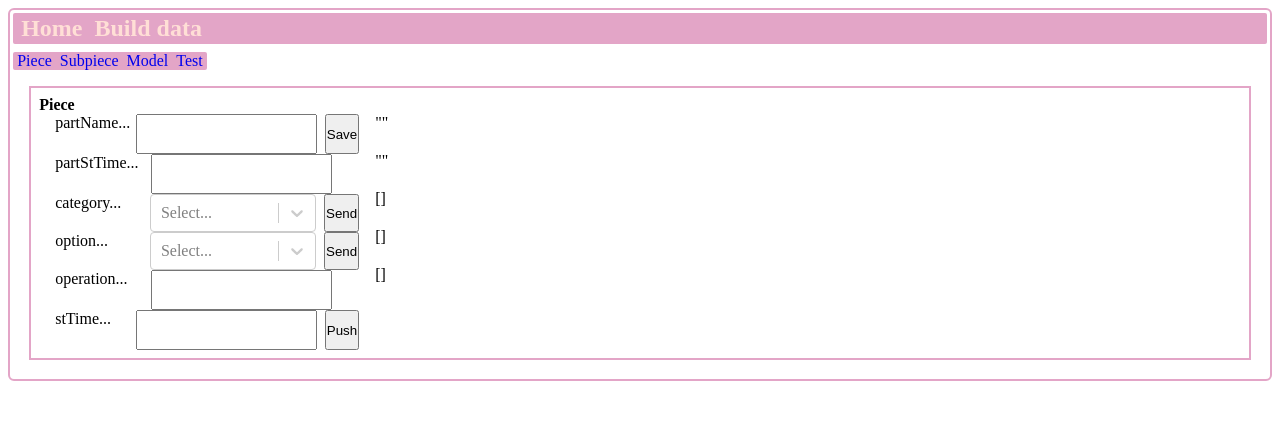
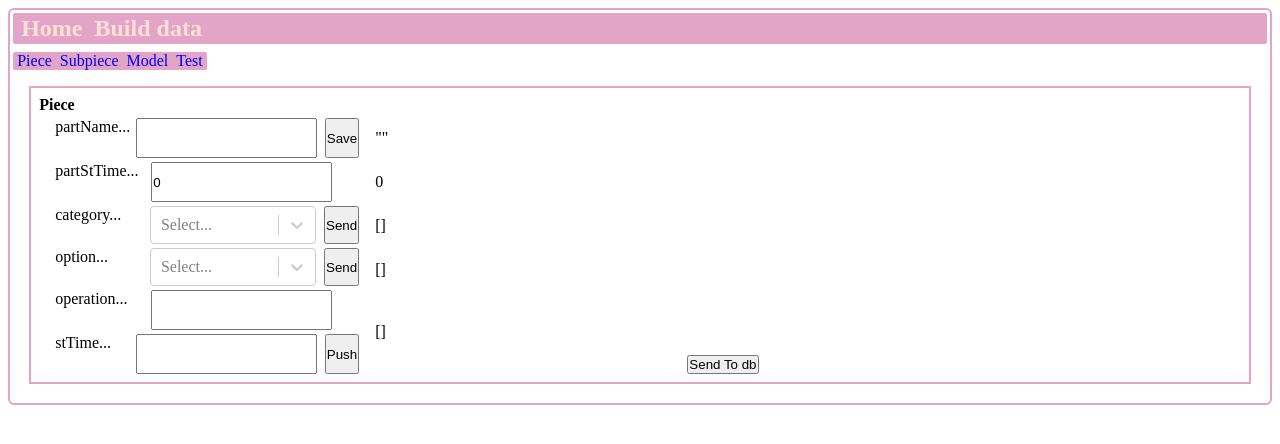
Before and after one commit to Saydva/Production-app, a React (Vite) app in the folder client/: page /buildData/piece in a window 1280 px wide. Shown: the top 444 px of the page. Built offline with nearby package versions, Linux system fonts and the light colour scheme.

Commit message:
finaly building data is finished

```diff
--- a/client/src/components/build_components/buildDataComponents/ArrayControl.jsx
+++ b/client/src/components/build_components/buildDataComponents/ArrayControl.jsx
@@ -15,7 +15,6 @@ function ReactSelectArray(props) {
   const handleSend = () => {
     if (userChoice.length != 0) {
       sendData(userChoice, name);
-      console.log(userChoice);
     }
   };
 
--- a/client/src/components/build_components/buildDataComponents/TextControl.jsx
+++ b/client/src/components/build_components/buildDataComponents/TextControl.jsx
@@ -3,17 +3,8 @@ import React, { useState } from "react";
 function ReactSelectText(props) {
   const name = props.name;
   const sendData = props.handleData;
-
-  // if (name == "partStTime") {
-  //   let element = (document.querySelector(`button#partStTime`).style = {
-  //     display: "none",
-  //   });
-  // element.setAttribute(
-  //   "style",
-  //   "color:rgb(50,150,200); background-color:#e1f0fe;"
-  // );
-  // }
-  // sendData(e.target.value, name);
+  const num = props.num;
+  const settingFromParent = props.settingFromParent;
 
   let [text] = useState("");
 
@@ -38,6 +29,8 @@ function ReactSelectText(props) {
           id={name}
           className="myInput"
           onChange={handleText}
+          value={num}
+          readOnly={settingFromParent}
         />
         {name != "partStTime" ? (
           <button onClick={send} id={name}>
--- /dev/null
+++ b/client/src/components/build_components/exeternelFunctions.js
@@ -0,0 +1,30 @@
+const standartTimeCalc = function (obj) {
+  let arr = [];
+
+  function iterateObject(obj, arr) {
+    for (let key in obj) {
+      if (typeof obj[key] === "object" && obj[key] !== null) {
+        iterateObject(obj[key], arr);
+      } else {
+        if (key == "time") {
+          arr.push(obj[key]);
+        }
+      }
+    }
+  }
+
+  iterateObject(obj, arr);
+  const countStTime = (arr) => {
+    let n = 0;
+    for (let e of arr) {
+      n = n + e;
+    }
+    return n;
+  };
+  // console.log(arr);
+  // console.log(countStTime(arr));
+  return countStTime(arr);
+  // console.log(obj);
+};
+
+export default standartTimeCalc;
--- a/client/src/components/css/input.css
+++ b/client/src/components/css/input.css
@@ -12,12 +12,19 @@
   display: flex;
   flex-direction: column;
 }
+
+.result {
+  max-width: 20rem;
+  min-width: 20rem;
+}
+
 .myInput {
   height: 36px;
 }
 
 .row {
   display: flex;
+  margin-top: 0.25rem;
 }
 label {
   margin-left: 1rem;
@@ -32,10 +39,21 @@ button {
 
 li {
   margin-left: 1rem;
-  height: 38px;
+  height: 40px;
   list-style-type: none;
+  align-content: center;
+  margin-top: 0.25rem;
+  overflow: hidden;
 }
 
 li:last-child {
   height: 76px;
 }
+
+a {
+  text-decoration: none;
+}
+
+.dataButton {
+  align-self: flex-end;
+}
--- a/client/src/components/inputData.jsx
+++ b/client/src/components/inputData.jsx
@@ -4,6 +4,7 @@ import ReactSelectArray from "./build_components/buildDataComponents/ArrayContro
 import ReactSelectText from "./build_components/buildDataComponents/TextControl";
 import ReactSelectOperation from "./build_components/buildDataComponents/OperationControl";
 import "./css/input.css";
+import standartTimeCalc from "./build_components/exeternelFunctions";
 
 function InputData(props) {
   const property = props.property;
@@ -12,13 +13,15 @@ function InputData(props) {
 
   const [obj, setObj] = useState({
     partName: "",
-    partStTime: "",
+    partStTime: 0,
     piecec: [],
     subpiecec: [],
     category: [],
     option: [],
     operations: [],
   });
+
+  // function to calculate stTime
 
   // handle inputs data
 
@@ -34,7 +37,10 @@ function InputData(props) {
   const handleDataOperations = (childData, name) => {
     obj[name].push(childData);
     if (childData) {
-      setObj({ ...obj });
+      const set = standartTimeCalc(obj);
+      console.log(set);
+      setObj({ ...obj, partStTime: set });
+      console.log(set);
     }
   };
 
@@ -45,6 +51,13 @@ function InputData(props) {
     if (childData) {
       setObj({ ...obj });
     }
+  };
+
+  // handle data to database
+
+  const handleDb = (e) => {
+    e.preventDefault();
+    console.log("sendet", obj);
   };
 
   // first remove falsy(unused) keys from obj
@@ -100,7 +113,49 @@ function InputData(props) {
             name={Object.keys(obj)[0]}
             handleData={handleDataFromText}
           />
-          <ReactSelectText name={Object.keys(obj)[1]} />
+          <ReactSelectText
+            name={Object.keys(obj)[1]}
+            num={Object.values(obj)[1]}
+            settingFromParent={true}
+          />
+          <ReactSelectArray
+            name={Object.keys(obj)[2]}
+            handleData={handleDataSelect}
+          />
+          <ReactSelectArray
+            name={Object.keys(obj)[3]}
+            handleData={handleDataSelect}
+          />
+          <ReactSelectOperation
+            name1={"operation"}
+            name2={"stTime"}
+            name={Object.keys(obj)[4]}
+            handleData={handleDataOperations}
+          />
+        </div>
+        <div className="result">
+          <p>{list}</p>
+        </div>
+        <button className="dataButton" onClick={handleDb}>
+          Send To db
+        </button>
+      </div>
+    );
+  };
+
+  const SubPieceElemet = () => {
+    return (
+      <div className="buildPage">
+        <div className="input">
+          <ReactSelectText
+            name={Object.keys(obj)[0]}
+            handleData={handleDataFromText}
+          />
+          <ReactSelectText
+            name={Object.keys(obj)[1]}
+            num={Object.values(obj)[1]}
+            settingFromParent={true}
+          />
           <ReactSelectArray
             name={Object.keys(obj)[2]}
             handleData={handleDataSelect}
@@ -123,27 +178,6 @@ function InputData(props) {
     );
   };
 
-  const SubPieceElemet = () => {
-    return (
-      <div className="buildPage">
-        <div className="input">
-          <ReactSelectText
-            name={Object.keys(obj)[0]}
-            handleData={handleDataFromText}
-          />
-          <ReactSelectText
-            name={Object.keys(obj)[1]}
-            handleData={handleDataFromText}
-          />
-          <ReactSelectArray name={Object.keys(obj)[2]} />
-          <ReactSelectArray name={Object.keys(obj)[3]} />
-          <ReactSelectOperation name1={"operation"} name2={"stTime"} />
-        </div>
-        <div className="result"></div>
-      </div>
-    );
-  };
-
   const ModelElement = () => {
     return (
       <div className="buildPage">
@@ -154,19 +188,31 @@ function InputData(props) {
           />
           <ReactSelectText
             name={Object.keys(obj)[1]}
-            handleData={handleDataFromText}
+            num={Object.values(obj)[1]}
+            settingFromParent={true}
           />
 
-          <ReactSelectArray name={Object.keys(obj)[2]} />
-          <ReactSelectArray name={Object.keys(obj)[3]} />
-          <ReactSelectOperation name1={"operation"} name2={"stTime"} />
-          <div className="result"></div>
+          <ReactSelectArray
+            name={Object.keys(obj)[2]}
+            handleData={handleDataSelect}
+          />
+          <ReactSelectArray
+            name={Object.keys(obj)[3]}
+            handleData={handleDataSelect}
+          />
+          <ReactSelectOperation
+            name1={"operation"}
+            name2={"stTime"}
+            name={Object.keys(obj)[4]}
+            handleData={handleDataOperations}
+          />
+        </div>
+        <div className="result">
+          <p>{list}</p>
         </div>
       </div>
     );
   };
-
-  // console.log(parentState);
 
   if (property == "piece") {
     return <PieceElement />;
```
Also changed, not shown: client/src/test_components/testingObjects/testing.js (+31 -9 lines).
